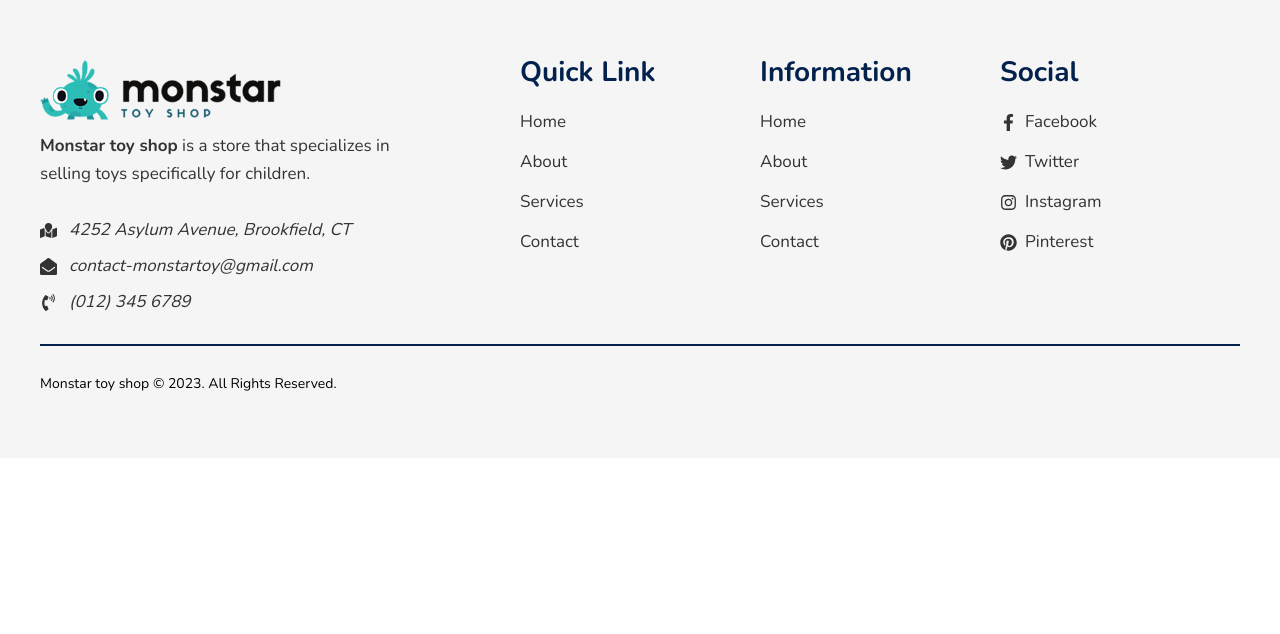
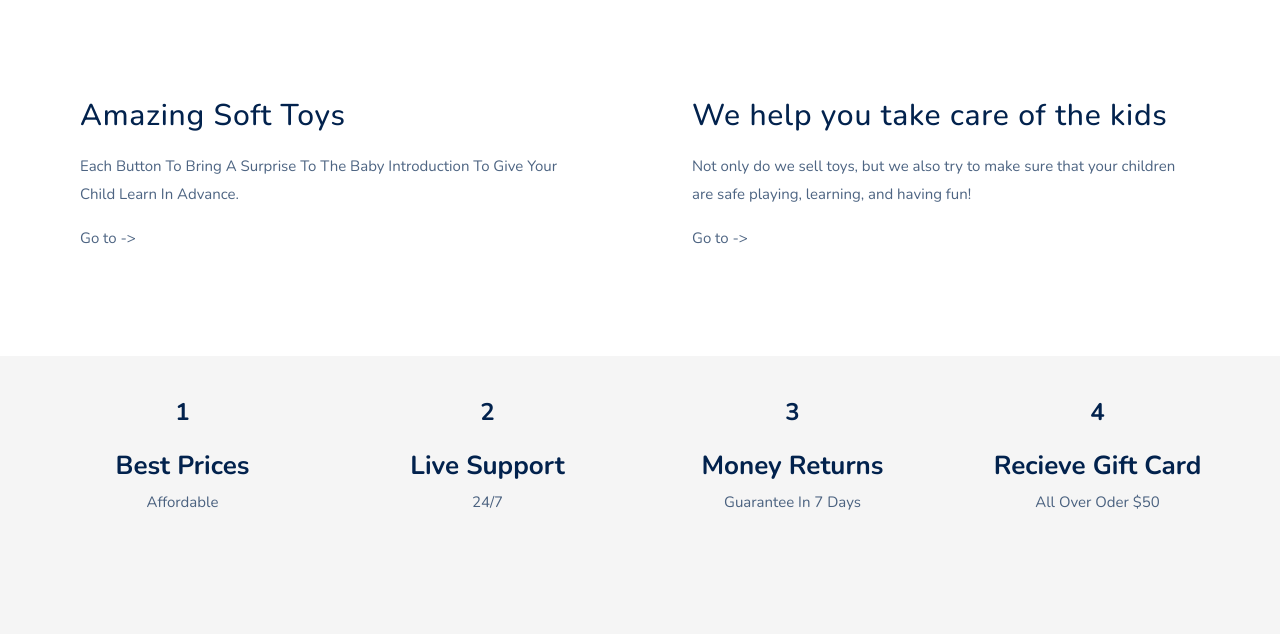
Before and after one commit to skmajumder/toy-marketplace, a React (Vite) app: page / in a window 1280 px wide. Shown: the part 892-1526 px from the top of the page. Before the commit the page ends 1350 px from the top, so only its background shows below. Built offline with nearby package versions, Linux system fonts and the light colour scheme.

Commit message:
intro banner add

```diff
--- /dev/null
+++ b/src/components/Feature/Feature.jsx
@@ -0,0 +1,22 @@
+import React from "react";
+import { FaDollarSign } from "react-icons/fa";
+
+const Feature = ({ feature }) => {
+  return (
+    <>
+      <div className="single-feature flex flex-col justify-center items-center gap-2">
+        <span className="mb-4 text-[#02224d] font-bold text-2xl">
+          {feature?.id}
+        </span>
+        <p className="text-[26px] font-bold leading-7 text-[#02224d]">
+          {feature?.title}
+        </p>
+        <p className="text-[#02224db3] text-[15px] leading-[28px] mb-4">
+          {feature?.subtitle}
+        </p>
+      </div>
+    </>
+  );
+};
+
+export default Feature;
--- a/src/components/Footer/Footer.jsx
+++ b/src/components/Footer/Footer.jsx
@@ -56,13 +56,16 @@ const Footer = () => {
                 <Link to={"/"}>Home</Link>
               </li>
               <li>
-                <Link to={"/"}>About</Link>
+                <Link to={"/"}>All Toys</Link>
               </li>
               <li>
-                <Link to={"/"}>Services</Link>
+                <Link to={"/"}>My Toys</Link>
               </li>
               <li>
-                <Link to={"/"}>Contact</Link>
+                <Link to={"/"}>Add A Toy</Link>
+              </li>
+              <li>
+                <Link to={"/"}>Blog</Link>
               </li>
             </ul>
           </div>
--- a/src/components/Header/Header.jsx
+++ b/src/components/Header/Header.jsx
@@ -24,13 +24,16 @@ const Header = () => {
                 <Link to={"/"}>Home</Link>
               </li>
               <li>
-                <Link to={"/"}>About</Link>
+                <Link to={"/"}>All Toys</Link>
               </li>
               <li>
-                <Link to={"/"}>Services</Link>
+                <Link to={"/"}>My Toys</Link>
               </li>
               <li>
-                <Link to={"/"}>Contact</Link>
+                <Link to={"/"}>Add A Toy</Link>
+              </li>
+              <li>
+                <Link to={"/"}>Blog</Link>
               </li>
             </ul>
           </nav>
@@ -64,13 +67,16 @@ const Header = () => {
                 <Link to={"/"}>Home</Link>
               </li>
               <li>
-                <Link to={"/"}>About</Link>
+                <Link to={"/"}>All Toys</Link>
               </li>
               <li>
-                <Link to={"/"}>Services</Link>
+                <Link to={"/"}>My Toys</Link>
               </li>
               <li>
-                <Link to={"/"}>Contact</Link>
+                <Link to={"/"}>Add A Toy</Link>
+              </li>
+              <li>
+                <Link to={"/"}>Blog</Link>
               </li>
               <li>
                 <button className="btn btn-sm md:hidden">Logout</button>
--- /dev/null
+++ b/src/components/IntroBanner/IntroBanner.jsx
@@ -0,0 +1,28 @@
+import React from "react";
+import { Link } from "react-router-dom";
+
+const IntroBanner = ({ info }) => {
+  const { title, text, img } = info || {};
+  return (
+    <>
+      <div
+        className={`intro-banner bg-[url('${img}')] bg-cover bg-center bg-no-repeat px-10 py-16`}
+      >
+        <p className="text-3xl font-medium text-[#02224d] tracking-wide leading-8 mb-5">
+          {title}
+        </p>
+        <p className="text-[#02224db3] text-[15px] leading-[28px] mb-4">
+          {text}
+        </p>
+        <Link
+          to={"/"}
+          className="text-[#02224db3] text-[15px] leading-[28px] mb-4"
+        >
+          Go to -{">"}
+        </Link>
+      </div>
+    </>
+  );
+};
+
+export default IntroBanner;
--- a/src/constants/index.js
+++ b/src/constants/index.js
@@ -1 +1,41 @@
-export const features = [{}];
+export const features = [
+  {
+    id: 1,
+    title: "Best Prices",
+    subtitle: "Affordable",
+    icon: "FaDollarSign",
+  },
+  {
+    id: 2,
+    title: "Live Support",
+    subtitle: "24/7",
+    icon: "FaDollarSign",
+  },
+  {
+    id: 3,
+    title: "Money Returns",
+    subtitle: "Guarantee In 7 Days",
+    icon: "FaDollarSign",
+  },
+  {
+    id: 4,
+    title: "Recieve Gift Card",
+    subtitle: "All Over Oder $50",
+    icon: "FaDollarSign",
+  },
+];
+
+export const introBannerCover = [
+  {
+    id: 1,
+    title: "Amazing Soft Toys",
+    text: "Each Button To Bring A Surprise To The Baby Introduction To Give Your Child Learn In Advance.",
+    img: "https://i.ibb.co/7Sr7ZFv/intro-banner.webp",
+  },
+  {
+    id: 2,
+    title: "We help you take care of the kids",
+    text: "Not only do we sell toys, but we also try to make sure that your children are safe playing, learning, and having fun!",
+    img: "https://i.ibb.co/7Sr7ZFv/intro-banner.webp",
+  },
+];
--- /dev/null
+++ b/src/pages/Home/Features.jsx
@@ -0,0 +1,19 @@
+import React from "react";
+import { features } from "../../constants/index";
+import Feature from "../../components/Feature/Feature";
+
+const Features = () => {
+  return (
+    <section className="section-features bg-[#f5f5f5]">
+      <div className="container p-10">
+        <div className="grid grid-cols-2 md:grid-cols-4 justify-between items-center gap-5">
+          {features.map((f) => (
+            <Feature key={f.id} feature={f} />
+          ))}
+        </div>
+      </div>
+    </section>
+  );
+};
+
+export default Features;
--- a/src/pages/Home/Home.jsx
+++ b/src/pages/Home/Home.jsx
@@ -1,10 +1,14 @@
 import React from "react";
 import Banner from "../../components/Banner/Banner";
+import Features from "./Features";
+import IntroBanners from "./IntroBanners";
 
 const Home = () => {
   return (
     <>
       <Banner />
+      <IntroBanners />
+      <Features />
     </>
   );
 };
--- /dev/null
+++ b/src/pages/Home/IntroBanners.jsx
@@ -0,0 +1,20 @@
+import React from "react";
+import { introBannerCover } from "../../constants/index";
+import { Link } from "react-router-dom";
+import IntroBanner from "../../components/IntroBanner/IntroBanner";
+
+const IntroBanners = () => {
+  return (
+    <section className="section-intro-banner">
+      <div className="container p-10">
+        <div className="grid grid-cols-1 md:grid-cols-2 items-center gap-6">
+          {introBannerCover.map((banner) => (
+            <IntroBanner key={banner.id} info={banner} />
+          ))}
+        </div>
+      </div>
+    </section>
+  );
+};
+
+export default IntroBanners;
```
Also changed, not shown: public/img/index.js (added), public/img/intro-banner-2.webp (added), public/img/intro-banner.webp (added).
